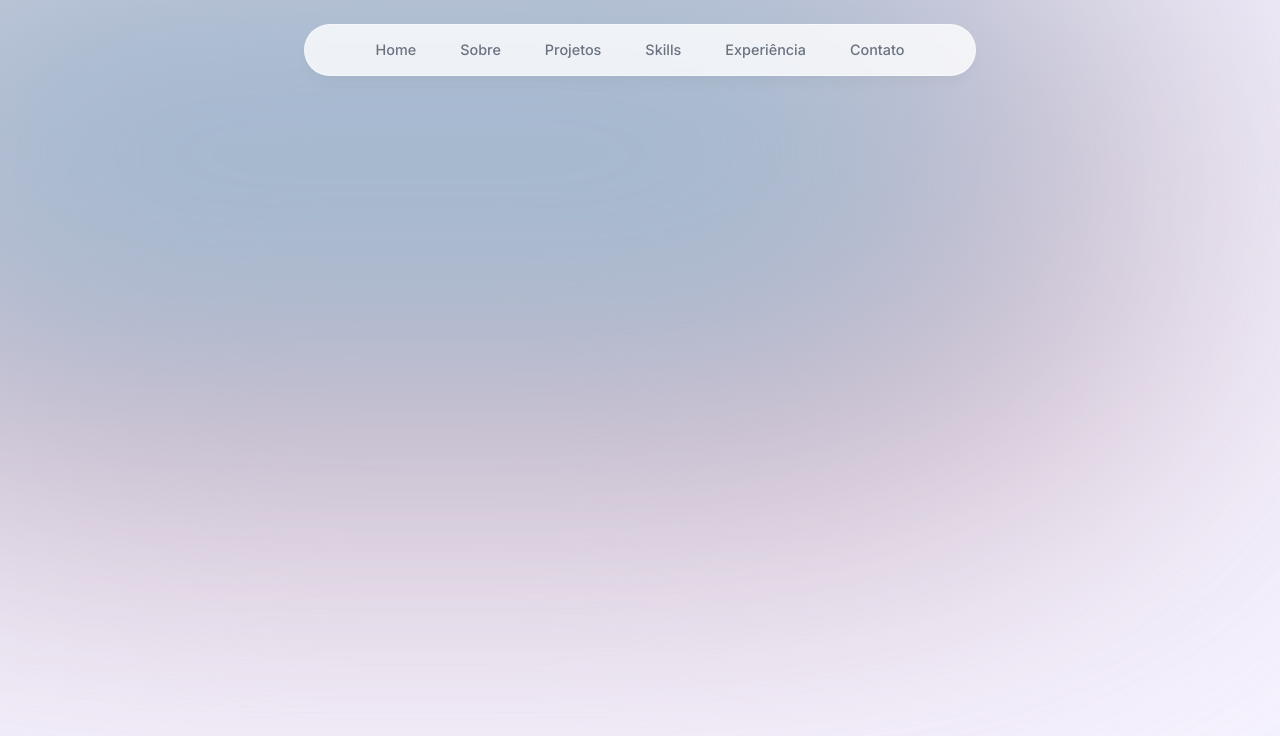
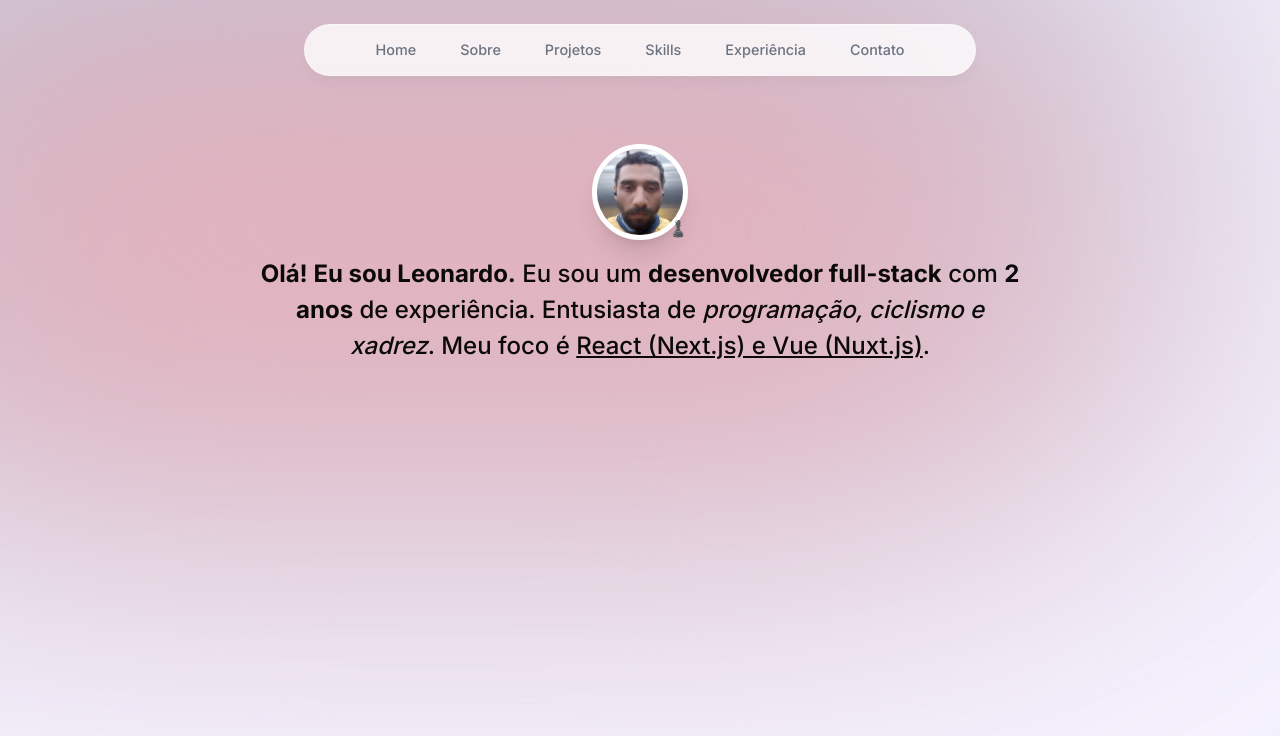
Before and after one commit to caritas-html/portfolio-page, a Next.js app: page / in a window 1280 px wide. Shown: the top 736 px of the page. Built offline with nearby package versions, Linux system fonts and the light colour scheme.

Commit message:
feat: add intro 1st part

```diff
--- a/app/layout.tsx
+++ b/app/layout.tsx
@@ -17,9 +17,9 @@ export default function RootLayout({
   return (
     <html lang="en">
       <body
-        className={`${inter.className} bg-violet-50 text-stone-950 `}
+        className={`${inter.className} bg-violet-50 text-stone-950 pt-28 sm:pt-36`}
       >
-        <div className="bg-[#95b8d1] absolute top-[-6rem] right-[11rem] h-[31.25rem] w-[31.25rem] rounded-full blur-[10rem] sm:w-[86.75rem]"></div>
+        <div className="bg-[#95b8d1] absolute top-[-6rem] -z-10 right-[11rem] h-[31.25rem] w-[31.25rem] rounded-full blur-[10rem] sm:w-[86.75rem]"></div>
         <div className="bg-[#edafb8] absolute top-[-1rem] -z-10 left-[-35rem] h-[31.25rem] w-[50rem] rounded-full blur-[10rem] sm:w-[86.75rem] md:left-[-33rem] lg:left-[-28rem] xl:left-[-15rem] 2x1:left-[-5rem]"></div>
         <Header />
         {children}
--- a/app/page.tsx
+++ b/app/page.tsx
@@ -1,3 +1,9 @@
+import Intro from "@/components/intro";
+
 export default function Home() {
-  return <main className=""></main>;
+  return (
+    <main className="flex flex-col items-center px-4">
+      <Intro />
+    </main>
+  );
 }
--- /dev/null
+++ b/components/intro.tsx
@@ -0,0 +1,66 @@
+/* eslint-disable react/no-unescaped-entities */
+"use client";
+
+import Image from "next/image";
+import React from "react";
+import profileImg from "@/public/profile.png";
+import { motion } from "framer-motion";
+
+export default function Intro() {
+  return (
+    <section className="mb-28 max-w-[50rem] text-center sm:mb-0">
+      <div className="flex items-center justify-center">
+        <div className="relative">
+          <motion.div
+            initial={{ opacity: 0, scale: 0 }}
+            animate={{ opacity: 1, scale: 1 }}
+            transition={{
+              type: "tween",
+              duration: 0.2,
+            }}
+          >
+            <Image
+              src={profileImg}
+              alt="profile-portrait"
+              width={192}
+              height={192}
+              quality={95}
+              priority={true}
+              className="rounded-full h-24 w-24 border-[0.35rem] border-white object-cover shadow-xl "
+            />
+          </motion.div>
+          <motion.span
+            className="text-3x1 bottom-0 right-0 absolute"
+            initial={{ opacity: 0, scale: 0 }}
+            animate={{ opacity: 1, scale: 1 }}
+            transition={{
+              type: "spring",
+              stiffness: 125,
+              delay: 0.1,
+              duration: 0.7,
+            }}
+          >
+            ♟️
+          </motion.span>
+        </div>
+      </div>
+      <motion.p
+        className="mb-10 mt-4 px-4 text-2xl font-medium !leading-[1.5] sm:text-4x1"
+        initial={{ opacity: 0, y: 100 }}
+        animate={{ opacity: 1, y: 0 }}
+      >
+        <span className="font-bold">Olá! Eu sou Leonardo.</span> Eu
+        sou um{" "}
+        <span className="font-bold">desenvolvedor full-stack</span>{" "}
+        com <span className="font-bold">2 anos</span> de experiência.
+        Entusiasta de{" "}
+        <span className="italic">programação, ciclismo e xadrez</span>
+        . Meu foco é{" "}
+        <span className="underline">
+          React (Next.js) e Vue (Nuxt.js)
+        </span>
+        .
+      </motion.p>
+    </section>
+  );
+}
```
Also changed, not shown: public/profile.png (added).
